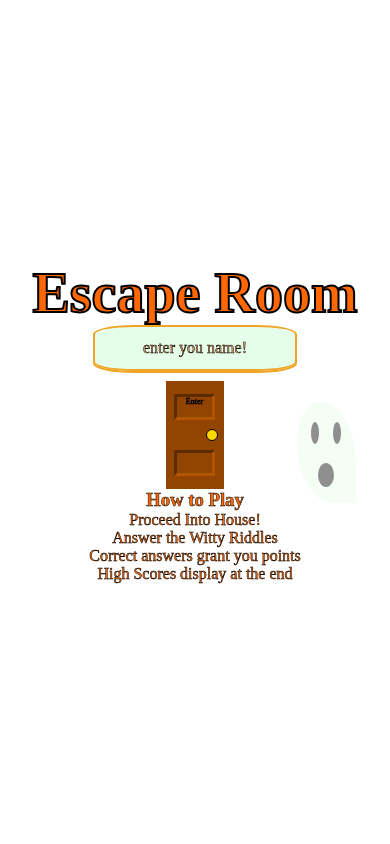
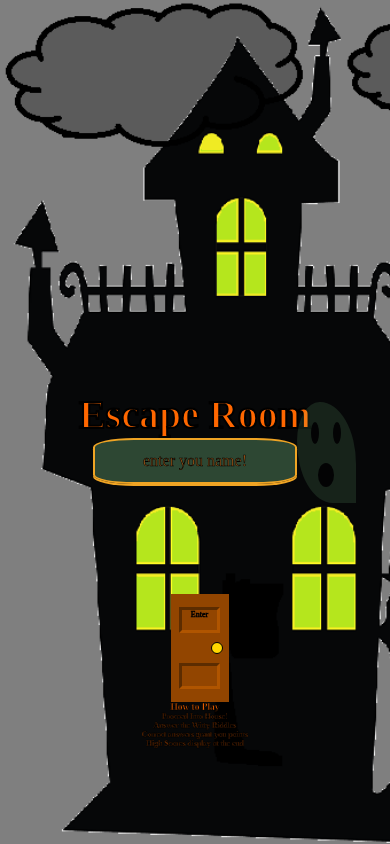
Before and after one commit to BrendonLH/escape-room-revamp, a React (Create React App) app: page / in a window 390 px wide. Built offline with nearby package versions, Linux system fonts and the light colour scheme; no server answers; a web font is replaced by a local one.

Commit message:
added mobile responsiveness and custom background image

```diff
--- a/src/pages/mainPage/main.scss
+++ b/src/pages/mainPage/main.scss
@@ -1,4 +1,5 @@
 @import url('https://fonts.googleapis.com/css2?family=Eater&display=swap');
+// @import url('./img//scary_house.png');
 
 .App {
   * {
@@ -56,8 +57,8 @@
     display: flex;
     flex-direction: column;
     align-items: center;
+  }
 
-  }
   .btn {
     outline:none;
     border:none;
@@ -178,9 +179,12 @@
 
 @media only screen and (max-width: 640px) {
   .App {
+    background-repeat: no-repeat;
+    background-size: cover;
+    background-image: url('./img//scary_house.png');
   h1 {
-
-    font-size: 3.5em;
+    margin-top: 50%;
+    font-size: 2.5em;
   }
   input {
     font-size: 1rem;
@@ -202,7 +206,9 @@
 
   }
   .door-frame {
-
+    position: relative;
+    top: 100px;
+    left:5px;
     height:100px;
     width:50px;
   }
@@ -226,5 +232,10 @@
     height:20px;
     border-width:3px;
   }
+  .howTo {
+    position: relative;
+    top: 100px;
+    font-size: .5em;
+  }
 }
 }
```
Also changed, not shown: src/pages/mainPage/img/scary_house.png (added).
